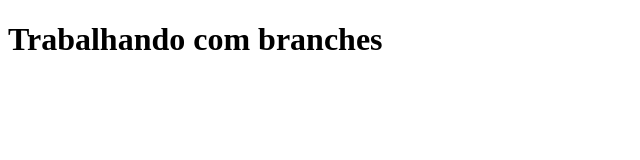
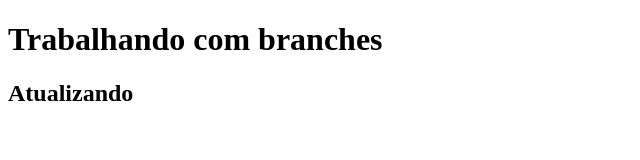
Before and after one commit to dwebtads/Aula01-09, a plain HTML site: page index.html in a window 1280 px wide. Shown: the whole page, without its empty margins (0-640 px from the left). Drawn offline with Linux system fonts and the light colour scheme.

Commit message:
Update index.html

```diff
--- a/index.html
+++ b/index.html
@@ -8,6 +8,7 @@
 </head>
 <body>
     <h1>Trabalhando com branches</h1>
+    <h2>Atualizando</h2>
 
 </body>
 </html>
```
